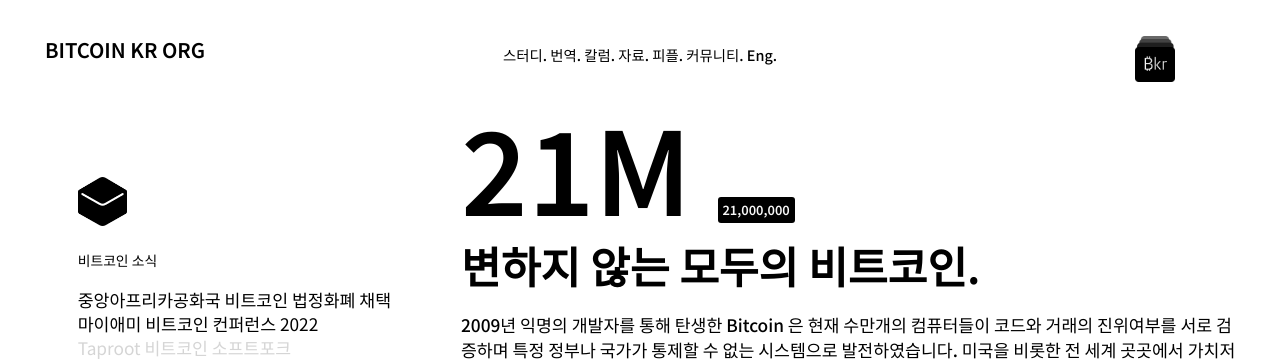
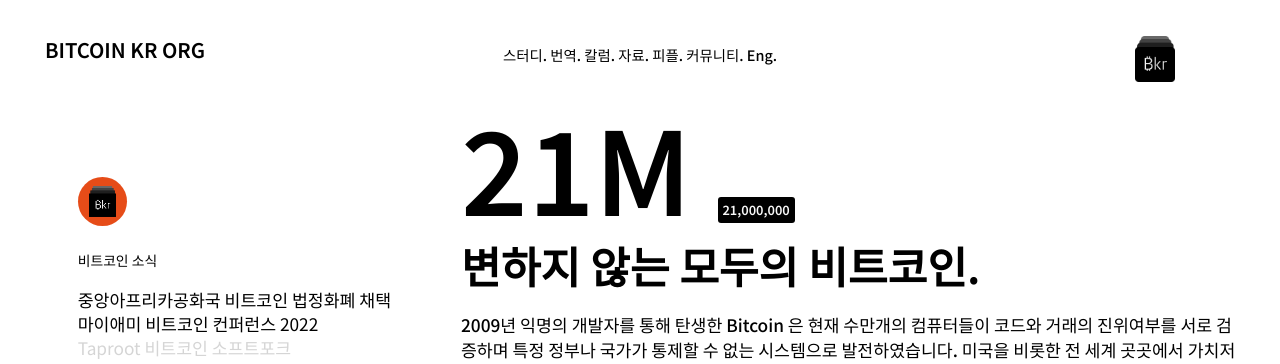
Before and after one commit to bitcoinkrorg/bitcoinkrorg.github.io, a Jekyll site: the page built from index.html, in a window 1280 px wide. Shown: the top 364 px of the page. Built offline with Jekyll 4.4.1, drawn with Linux system fonts in a browser that asks for light colours; the list of posts is cut into pages by our own code; comment, search, counter and statistics services are not loaded.

Commit message:
edit: logo

```diff
--- a/index.html
+++ b/index.html
@@ -5,7 +5,7 @@
 	<div class="home-header wrapL">
 		<div class="home-updates">
 			<div class="home-updates-news">
-				<i class="icon-block" style="background-image: url({{ site.url }}/asset/img/icon/block.png)"></i>
+				<i class="icon-block" style="background-image: url({{ site.url }}/asset/image.png);border-radius:100%;"></i>
 				<h4>비트코인 소식</h4>
 				<ul>
 					{% for post in site.categories.news  limit: 4 %}
```
